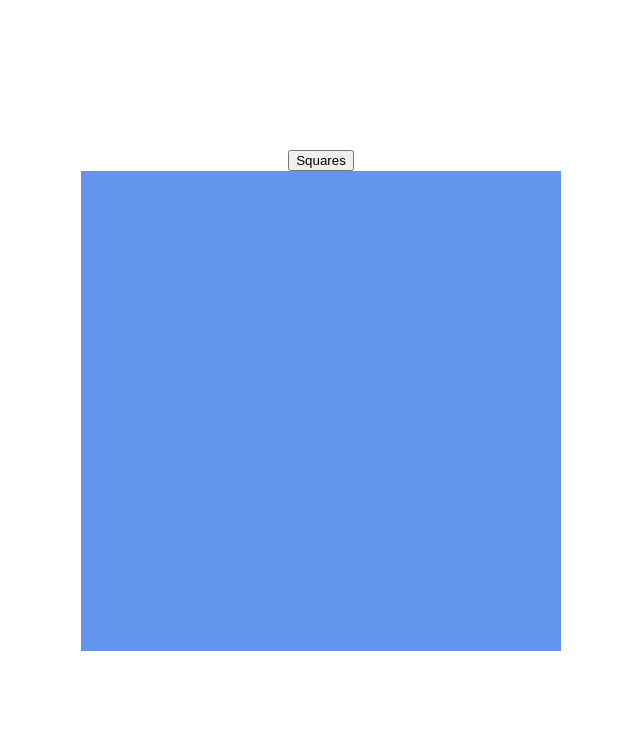
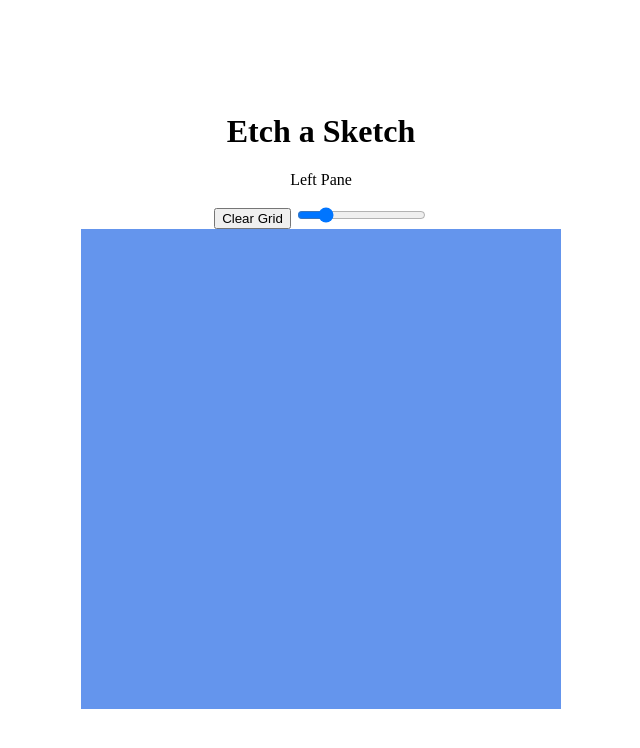
Before and after one commit to dav3white/etch-a-sketch, a plain HTML site: page index.html in a window 1280 px wide. Shown: the whole page, without its empty margins (319-959 px from the left). Drawn offline with Linux system fonts and the light colour scheme.

Commit message:
Add div containers for flexbox

```diff
--- a/index.html
+++ b/index.html
@@ -5,12 +5,26 @@
     <meta charset="UTF-8">
     <meta http-equiv="X-UA-Compatible" content="IE=edge">
     <meta name="viewport" content="width=device-width, initial-scale=1.0">
-    <title>Odin Project Etch-A-Sketch Assignment</title>
+    <title>Etch-A-Sketch</title>
 </head>
 <body>
-    <button id="squares">Squares</button>
-    <div id="grid">
+<div id="wrapper">
+  <div id="header">
+    <h1>Etch a Sketch</h1>
+  </div>
+
+  <div id="content">
+    <div id="left-pane">
+      <p>Left Pane</p>
+      <button id="clear">Clear Grid</button>
+      <input type="range" min="1" max="50" value="10" class="slider" id="sideLength" oninput="buildGrid();">
     </div>
-    <script src="javascript.js"></script>
+    <div id="main">
+      <div id="grid">
+      </div>
+    </div>
+  </div>
+</div>
+<script src="javascript.js"></script>
 </body>
 </html>
```
